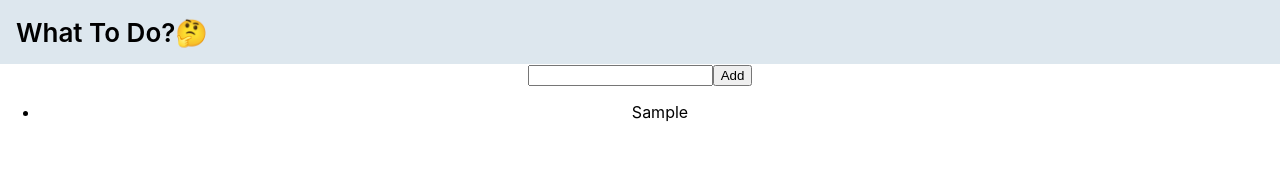
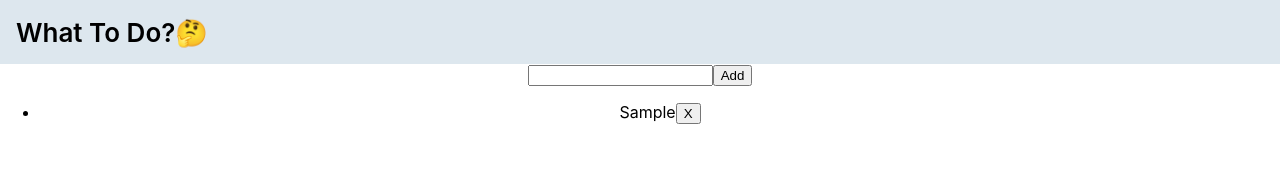
Before and after one commit to audrbsdl/todoapp, a React (Create React App) app: page / in a window 1280 px wide. Both pictures are taken after typing "Sample" into the empty fields and a click on the button "Add". Shown: the top 192 px of the page. Built offline with nearby package versions, Linux system fonts and the light colour scheme.

Commit message:
feat: 데이터 삭제 기능 추가

```diff
--- a/src/App.js
+++ b/src/App.js
@@ -2,7 +2,7 @@ import { useEffect, useState } from 'react';
 import './App.css';
 import Input from './components/Input';
 import TaskList from './components/TaskList';
-import { getTasksFromLocalStorage, saveTasksToLocalStorage } from './storage';
+import { deleteTaskFromLocalStorage, getTasksFromLocalStorage, saveTasksToLocalStorage } from './storage';
 
 function App() {
   const [tasks, setTasks] = useState([]);
@@ -18,11 +18,17 @@ function App() {
     saveTasksToLocalStorage(newTasks);
   }
 
+  const deleteTask = (index) => {
+    deleteTaskFromLocalStorage(index);
+    const updatedTasks = tasks.filter((_, i) => i !== index);
+    setTasks(updatedTasks);
+  }
+
   return (
     <div className="App">
       <div className="App-header">What To Do?🤔</div>
       <Input onAddTask={addTask} />
-      <TaskList tasks={tasks} />
+      <TaskList tasks={tasks} onDeleteTask={deleteTask} />
     </div>
   );
 }
--- a/src/components/TaskList.js
+++ b/src/components/TaskList.js
@@ -1,8 +1,11 @@
-function TaskList({ tasks }) {
+function TaskList({ tasks, onDeleteTask }) {
     return (
         <ul>
             {tasks.map((task, index) => (
-                <li key={index}>{task}</li>
+                <li key={index}>
+                    {task}
+                    <button onClick={() => onDeleteTask(index)}>X</button>
+                </li>
             ))}
         </ul>
     );
--- a/src/storage.js
+++ b/src/storage.js
@@ -8,3 +8,10 @@ export function getTasksFromLocalStorage() {
 export function saveTasksToLocalStorage(tasks) {
     localStorage.setItem('tasks', JSON.stringify(tasks));
 }
+
+// 데이터 삭제하기
+export function deleteTaskFromLocalStorage(index) {
+    const tasks = getTasksFromLocalStorage();
+    tasks.splice(index, 1);
+    saveTasksToLocalStorage(tasks);
+}
```
